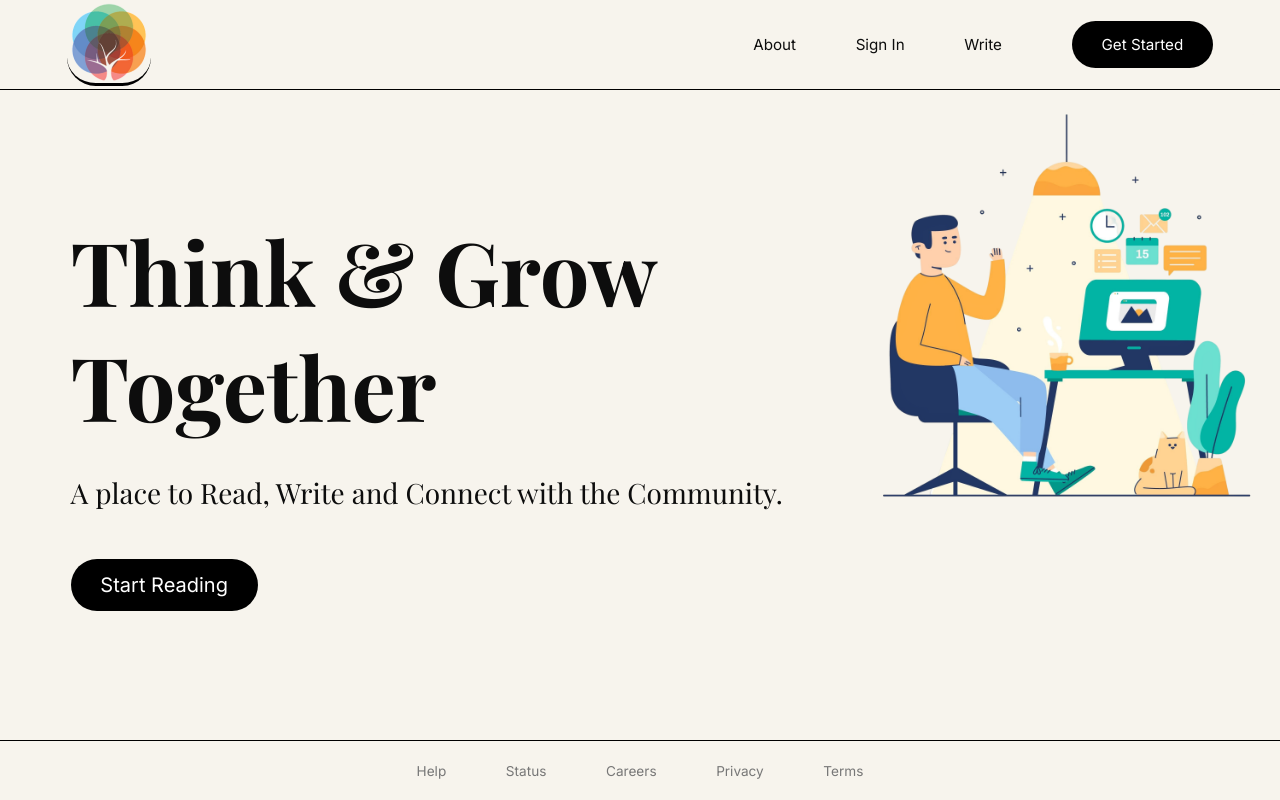
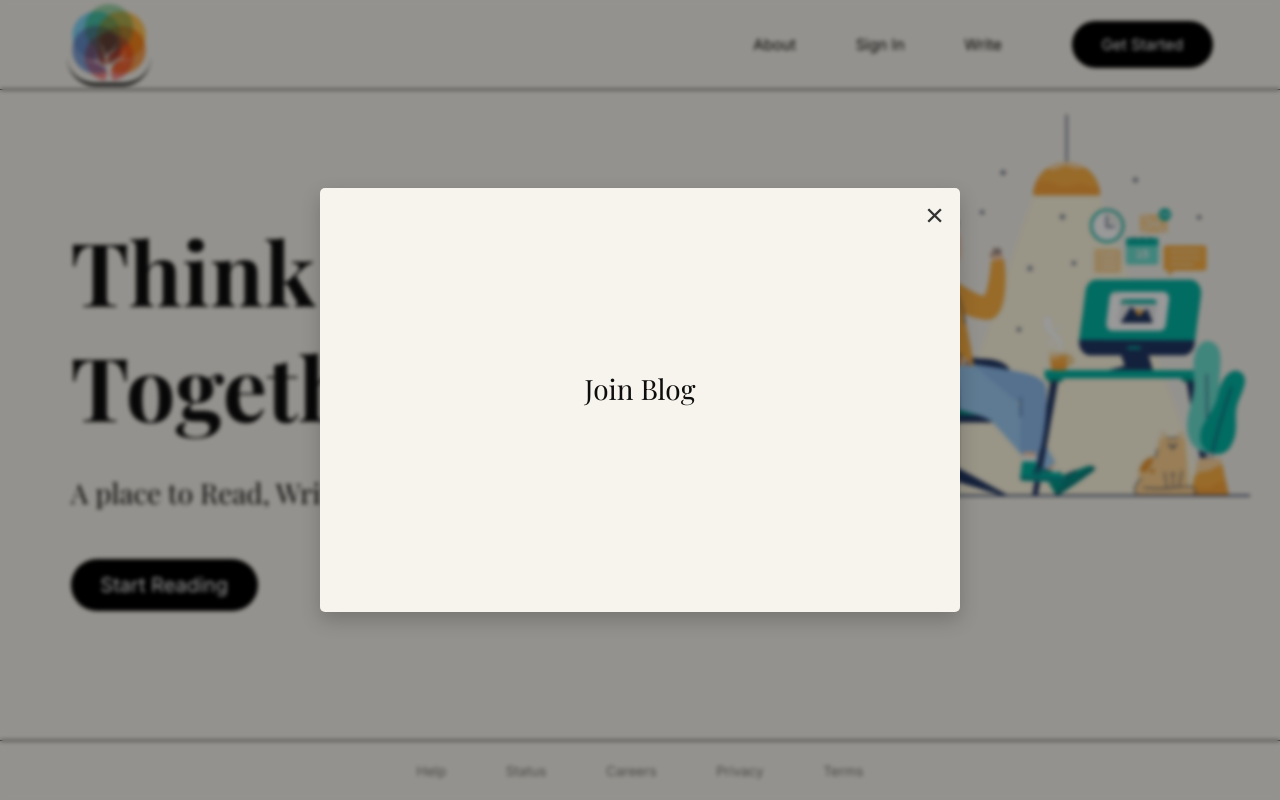
Before and after one commit to ashishsaharia/blog-site, a React (Create React App) app in the folder client/: page / in a window 1280 px wide. Both pictures are taken after a click on the button "Get Started". Built offline with nearby package versions, Linux system fonts and the light colour scheme.

Commit message:
got the dialog box on the screen

```diff
--- a/client/src/App.jsx
+++ b/client/src/App.jsx
@@ -1,15 +1,9 @@
 import React from 'react';
-import HeroHeader from './components/HeroHeader.jsx'
-import HeroFooter from './components/HeroFooter.jsx'
-import HeroSection from './components/HeroSection.jsx'
+import HeroPage from './pages/HeroPage.jsx'
 
 function App() {
 	return(
-	<div className = "heroPage">
-		<HeroHeader></HeroHeader>
-		<HeroSection></HeroSection>
-		<HeroFooter></HeroFooter>
-	</div>
+		<HeroPage></HeroPage>
 	)
 }
 
--- a/client/src/components/HeroHeader.jsx
+++ b/client/src/components/HeroHeader.jsx
@@ -1,7 +1,7 @@
 import HeroHeaderButton from "./HeroHeaderButton.jsx";
 import logo from "../assets/logo.png";
 
-const HeroHeader = () => {
+const HeroHeader = ({onClickButton}) => {
   return (
     <header id="heroHeader" className="header">
       <div id="heroHeaderLeft">
@@ -11,7 +11,7 @@ const HeroHeader = () => {
         <HeroHeaderButton name="About" />
         <HeroHeaderButton name="Sign In" />
         <HeroHeaderButton name="Write" />
-        <HeroHeaderButton className="get-start-button-one" name="Get Started" />
+        <HeroHeaderButton onClickButton = {onClickButton} className="get-start-button-one" name="Get Started" />
       </div>
     </header>
   );
--- a/client/src/components/HeroHeaderButton.jsx
+++ b/client/src/components/HeroHeaderButton.jsx
@@ -1,11 +1,11 @@
 // HeroHeaderButton.jsx
 import React from "react";
 
-const HeroHeaderButton = ({ name, className = "", onClick, type = "button" }) => {
+const HeroHeaderButton = ({ name, className = "", onClickButton, type = "button" }) => {
   return (
     <button
       type={type}
-      onClick={onClick}
+      onClick = {onClickButton}
       className={`button ${className}`}
     >
       {name}
--- a/client/src/components/HeroSection.jsx
+++ b/client/src/components/HeroSection.jsx
@@ -2,14 +2,14 @@ import HeroHeaderButton from './HeroHeaderButton.jsx'
 import hero from '../assets/hero.png';
 
 
-const HeroSection = () => {
+const HeroSection = ({onClickButton}) => {
 	return (
 		<section className = "heroSection">
 			<div className = "heroLeft">
 				<div>
 					<h1 className = "heroHeading">Think & Grow<br/> Together</h1>
 					<h3 className = "heroTagLine"> A place to Read, Write and Connect with the Community.</h3>
-					<HeroHeaderButton className = "get-start-button-two" name = "Start Reading"></HeroHeaderButton>
+					<HeroHeaderButton onClickButton= {onClickButton} className = "get-start-button-two" name = "Start Reading"></HeroHeaderButton>
 				</div>
 			</div>
 			<div className = "heroRight">
--- /dev/null
+++ b/client/src/pages/HeroPage.jsx
@@ -0,0 +1,33 @@
+import HeroHeader from '../components/HeroHeader.jsx'
+import HeroFooter from '../components/HeroFooter.jsx'
+import HeroSection from '../components/HeroSection.jsx'
+import { useRef } from 'react';
+
+const HeroPage = () => {
+  const dialogRef = useRef(null);
+
+  function openDialog() {
+    if (dialogRef.current) dialogRef.current.showModal();
+    console.log("Dialog function called");
+  }
+
+  function closeDialog() {
+    if (dialogRef.current) dialogRef.current.close();
+  }
+
+  return (
+    <div className="heroPage">
+      <HeroHeader onClickButton={openDialog} />
+      <HeroSection onClickButton={openDialog} />
+      <HeroFooter />
+
+      <dialog ref={dialogRef} className="signUpDialog">
+        {/* Close X */}
+        <button className="dialogClose" onClick={closeDialog}>×</button>
+        <h3 className = "dialogHeading">Join Blog</h3>
+      </dialog>
+    </div>
+  );
+};
+
+export default HeroPage;
--- a/client/src/styles/components.css
+++ b/client/src/styles/components.css
@@ -106,3 +106,54 @@
 	font-size : var(--text-lg);
 	margin-top : 2rem;
 }
+
+/* Hide dialog when it is not open */
+.signUpDialog:not([open]) {
+  display: none;
+}
+
+
+
+.signUpDialog {
+	display : flex;
+	flex-direction : column;
+	justify-content : space-around;
+	position: relative;
+	width: 45%;
+	height : 45%;
+	padding: 2rem;
+	border: none;
+	border-radius: 5px;
+	box-shadow: 0 8px 20px rgba(0,0,0,0.2);
+	background-color: var(--color-bg);
+}
+
+/* X button */
+.dialogClose {
+	position: absolute;
+	top: 10px;
+	right: 10px;
+	background: transparent;
+	border: none;
+	font-size: 2rem;
+	font-weight: thin;
+	cursor: pointer;
+	line-height: 1;
+	color: #333;
+	transition: color 0.2s;
+}
+
+.dialogClose:hover {
+	color: #f25a38; /* highlight on hover */
+}
+
+/* Dialog backdrop blur */
+.signUpDialog::backdrop {
+	background-color: rgba(0, 0, 0, 0.4); /* semi-transparent dark overlay */
+	backdrop-filter: blur(2px);           /* blur effect */
+}
+.dialogHeading{
+	font-weight : 200;
+	align-self : center;
+	margin-top : -5px;
+}
```
Lines whose indentation alone changed are shown as unchanged.
